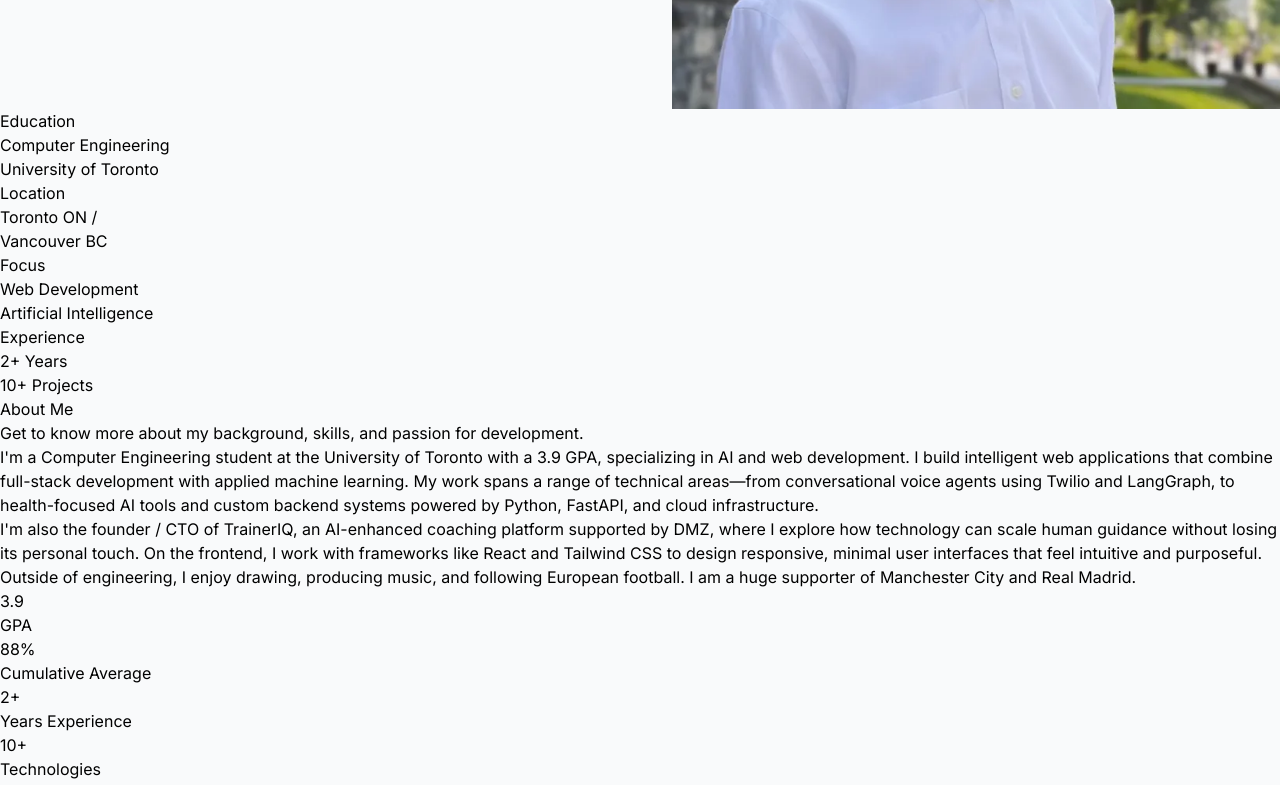
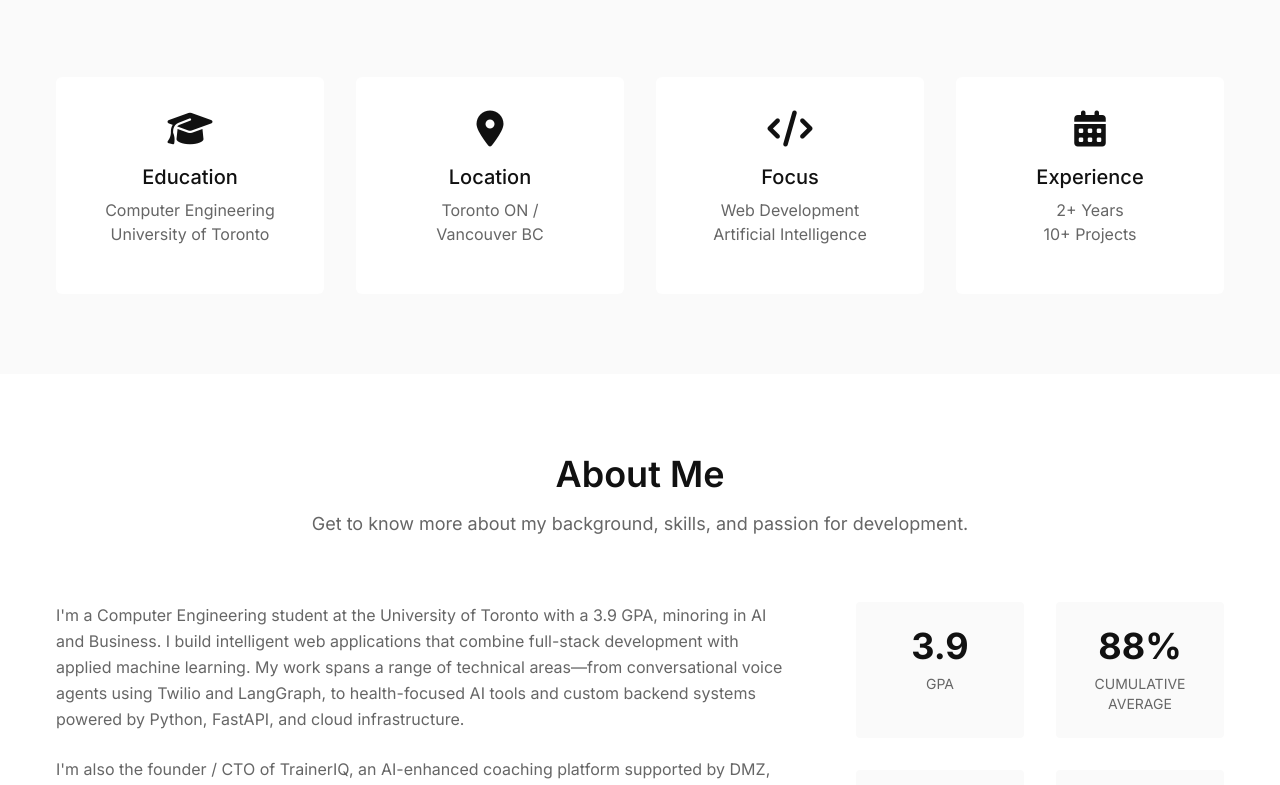
Before and after one commit to alexzjm/personal-website, a React (Vite) app: page / in a window 1280 px wide. Shown: the part 560-1345 px from the top of the page. Built offline with nearby package versions, Linux system fonts and the light colour scheme.

Commit message:
styled all non-modular elements in home page

```diff
--- a/src/HomePage.jsx
+++ b/src/HomePage.jsx
@@ -6,13 +6,14 @@ import pfp from './assets/alexzhang.jpg'
 
 function HomePage () {
     return (
-        <div className="min-h-screen bg-gray-50 font-sans">
+        <div className="min-h-screen bg-white font-sans">
 
 
             <NavBar pageId={0}/>
 
             {/* Hero Section */}
-            <div className="grid grid-cols-2 gap-16 items-center">
+            <div className="max-w-[1200px] bg-white mx-auto px-4 py-20">
+                <div className="grid grid-cols-1 md:grid-cols-2 gap-16 items-center">
                     <div>
                         <h1 className="text-6xl font-bold leading-tight mb-4 text-[#111]">Alex Zhang</h1>
                         <p className="text-2xl font-medium text-[#666] mb-4">AI-Enthusiast & Full-stack Developer</p>
@@ -30,83 +31,91 @@ function HomePage () {
                             </Link>
                         </div>
                     </div>
-                <div>
+                    <div className="flex justify-center">
+                        <div className="w-[300px] h-[300px] rounded-md overflow-hidden bg-[#f5f5f5] flex items-center justify-center">
                             <img src={pfp} />
                         </div>
                     </div>
-
-            <div>
-                <div>
-                    <h3>Education</h3>
-                    <p>Computer Engineering</p>
-                    <p>University of Toronto</p>
-                </div>
-                <div>
-                    <h3>Location</h3>
-                    <p>Toronto ON /</p>
-                    <p>Vancouver BC</p>
-                </div>
-                <div>
-                    <h3>Focus</h3>
-                    <p>Web Development</p>
-                    <p>Artificial Intelligence</p>
-                </div>
-                <div>
-                    <h3>Experience</h3>
-                    <p>2+ Years</p>
-                    <p>10+ Projects</p>
                 </div>
             </div>
+
+            {/* Quick Info Cards */}
+            <div className="bg-[#fafafa]">
+                <div className="max-w-[1200px] mx-auto px-4 py-20">
+                    <div className="grid gap-8 grid-cols-[repeat(auto-fit,minmax(250px,1fr))]">
+                        <div className="bg-white p-8 rounded-md text-center">
+                            <div className="text-4xl text-[#111] mb-4"><i class="fas fa-graduation-cap"></i></div>
+                            <h3 className="text-xl text-[#111] mb-2 font-medium leading-tight">Education</h3>
+                            <p className="text-base text-[#666] mb-4">Computer Engineering <br /> University of Toronto</p>
+                        </div>
+                        <div className="bg-white p-8 rounded-md text-center">
+                            <div className="text-4xl text-[#111] mb-4"><i class="fas fa-map-marker-alt"></i></div>
+                            <h3 className="text-xl text-[#111] mb-2 font-medium leading-tight">Location</h3>
+                            <p className="text-base text-[#666] mb-4">Toronto ON / <br /> Vancouver BC</p>
+                        </div>
+                        <div className="bg-white p-8 rounded-md text-center">
+                            <div className="text-4xl text-[#111] mb-4"><i class="fas fa-code"></i></div>
+                            <h3 className="text-xl text-[#111] mb-2 font-medium leading-tight">Focus</h3>
+                            <p className="text-base text-[#666] mb-4">Web Development <br /> Artificial Intelligence</p>
+                        </div>
+                        <div className="bg-white p-8 rounded-md text-center">
+                            <div className="text-4xl text-[#111] mb-4"><i class="fas fa-calendar-alt"></i></div>
+                            <h3 className="text-xl text-[#111] mb-2 font-medium leading-tight">Experience</h3>
+                            <p className="text-base text-[#666] mb-4">2+ Years <br /> 10+ Projects</p>
+                        </div>
+                    </div>
+                </div>
+            </div>
+
+            {/* About Section */}
+            <div className="max-w-[1200px] bg-white mx-auto px-4 py-20">
+                <div className="text-center mb-16">
+                    <h2 className="text-4xl text-[#111] font-semibold mb-4">About Me</h2>
+                    <p className="text-lg text-[#666] mb-4">Get to know more about my background, skills, and passion for development.</p>
+                </div>
+                <div className="grid grid-cols-1 md:grid-cols-[2fr_1fr] gap-16 items-start">
                     <div>
-                <div>
-                    <h3>About Me</h3>
-                    <div>Get to know more about my background, skills, and passion for development.</div>
-                </div>
-                <div>
-                    <p>
+                        <p className="text-[#666] mb-6 leading-relaxed">
                             I'm a Computer Engineering student at the University of Toronto with a 3.9 GPA,
-                        specializing in AI and web development. I build intelligent web applications
+                            minoring in AI and Business. I build intelligent web applications
                             that combine full-stack development with applied machine learning. My work spans
                             a range of technical areas—from conversational voice agents using Twilio and
                             LangGraph, to health-focused AI tools and custom backend systems powered by
                             Python, FastAPI, and cloud infrastructure.
                         </p>
-                    <p>
+                        <p className="text-[#666] mb-6 leading-relaxed">
                             I'm also the founder / CTO of TrainerIQ, an AI-enhanced coaching platform supported by
                             DMZ, where I explore how technology can scale human guidance without losing its
                             personal touch. On the frontend, I work with frameworks like React and Tailwind
                             CSS to design responsive, minimal user interfaces that feel intuitive and purposeful.
                         </p>
-                    <p>
+                        <p className="text-[#666] mb-6 leading-relaxed">
                             Outside of engineering, I enjoy drawing, producing music, and following European football.
                             I am a huge supporter of Manchester City and Real Madrid.
                         </p>
                     </div>
-                <div>
-                    <div>
-                        <h3>3.9</h3>
-                        <p>GPA</p>
+                    <div className="grid grid-cols-1 sm:grid-cols-2 gap-8">
+                        <div className="text-center p-6 bg-[#fafafa] rounded">
+                            <h3 className="text-4xl font-bold text-[#111] mb-2">3.9</h3>
+                            <p className="text-sm text-[#666] uppercase">GPA</p>
                         </div>
-                    <div>
-                        <h3>88%</h3>
-                        <p>Cumulative Average</p>
+                        <div className="text-center p-6 bg-[#fafafa] rounded">
+                            <h3 className="text-4xl font-bold text-[#111] mb-2">88%</h3>
+                            <p className="text-sm text-[#666] uppercase">Cumulative Average</p>
                         </div>
-                    <div>
-                        <h3>2+</h3>
-                        <p>Years Experience</p>
+                        <div className="text-center p-6 bg-[#fafafa] rounded">
+                            <h3 className="text-4xl font-bold text-[#111] mb-2">2+</h3>
+                            <p className="text-sm text-[#666] uppercase">Years Experience</p>
                         </div>
-                    <div>
-                        <h3>10+</h3>
-                        <p>Technologies</p>
+                        <div className="text-center p-6 bg-[#fafafa] rounded">
+                            <h3 className="text-4xl font-bold text-[#111] mb-2">10+</h3>
+                            <p className="text-sm text-[#666] uppercase">Technologies</p>
+                        </div>
+                    </div>
                 </div>
             </div>
 
-            </div>
-            <p>home page</p>
             <Footer />
-            <h1 class="text-3xl font-bold underline">
-                Hello world!
-            </h1>
         </div>
     );
 }
```
Lines whose indentation alone changed are shown as unchanged.
